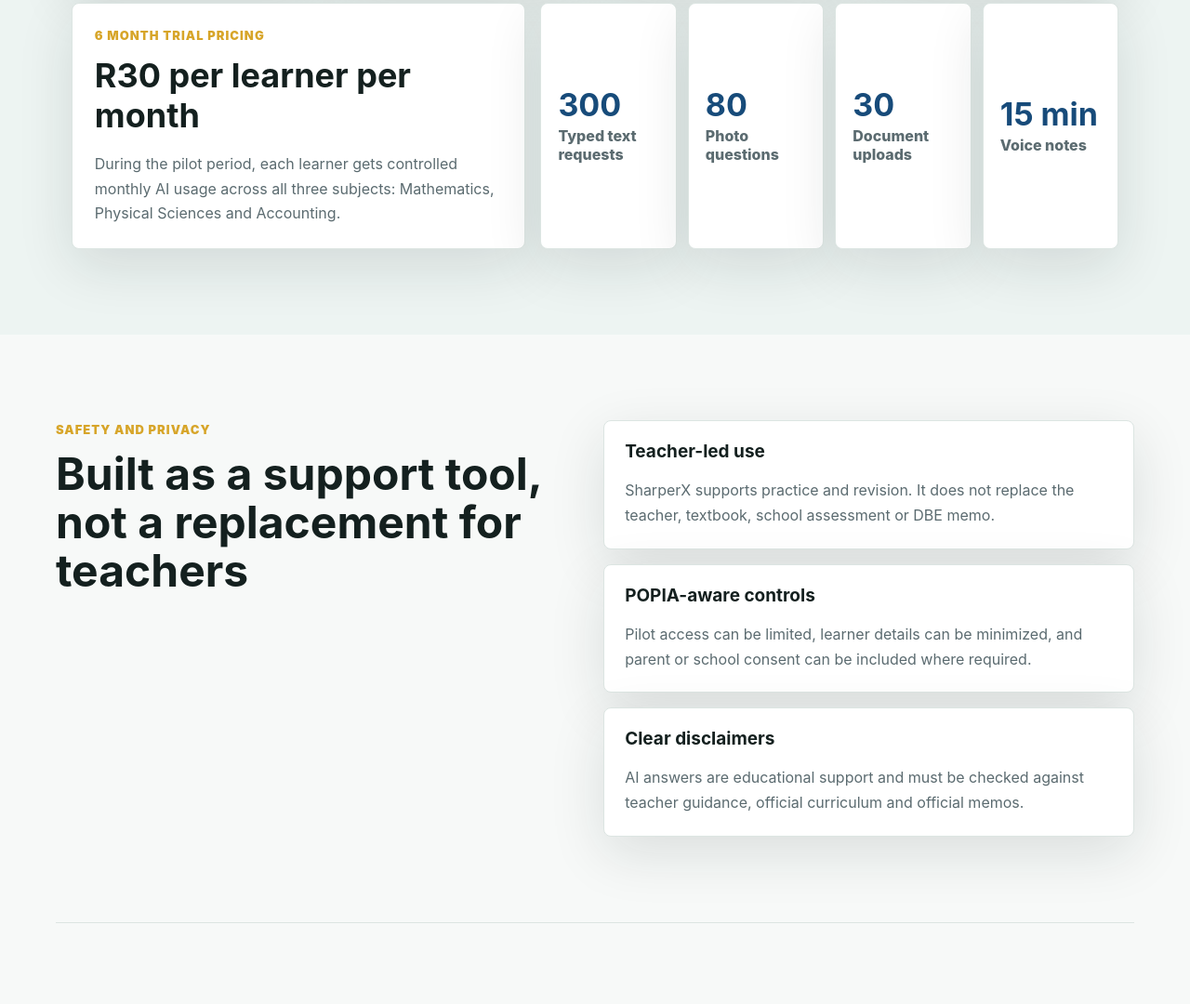
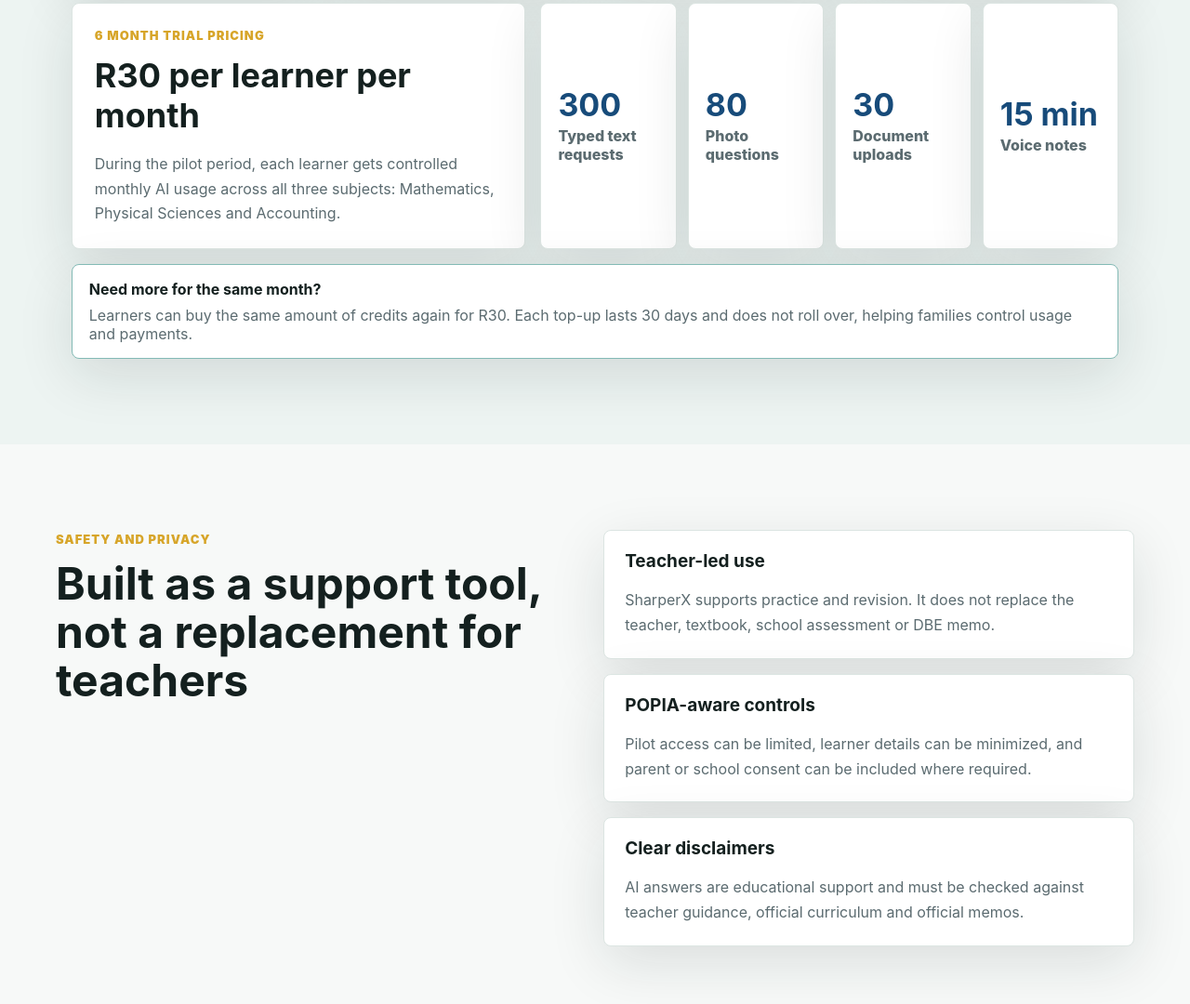
Before and after one commit to LesegoMohaule/sharperx-school-beta, a plain HTML site: page index.html in a window 1280 px wide. Shown: the part 2746-3826 px from the top of the page at 93% size. Drawn offline with Linux system fonts and the light colour scheme.

Commit message:
Add R30 monthly top-up note

```diff
--- a/index.html
+++ b/index.html
@@ -187,6 +187,13 @@
               <span>Voice notes</span>
             </div>
           </div>
+          <div class="top-up-note">
+            <strong>Need more for the same month?</strong>
+            <span>
+              Learners can buy the same amount of credits again for R30. Each top-up lasts 30 days and does not roll over,
+              helping families control usage and payments.
+            </span>
+          </div>
         </div>
       </section>
 
--- a/styles.css
+++ b/styles.css
@@ -409,6 +409,27 @@
   font-weight: 800;
 }
 
+.top-up-note {
+  grid-column: 1 / -1;
+  display: flex;
+  flex-wrap: wrap;
+  gap: 8px 12px;
+  align-items: center;
+  border: 1px solid color-mix(in srgb, var(--teal) 42%, var(--border));
+  border-radius: 8px;
+  padding: 16px 18px;
+  background: #ffffff;
+  box-shadow: var(--shadow);
+}
+
+.top-up-note strong {
+  color: var(--ink);
+}
+
+.top-up-note span {
+  color: var(--muted);
+}
+
 .safety-grid {
   grid-template-columns: 1fr;
 }
```
